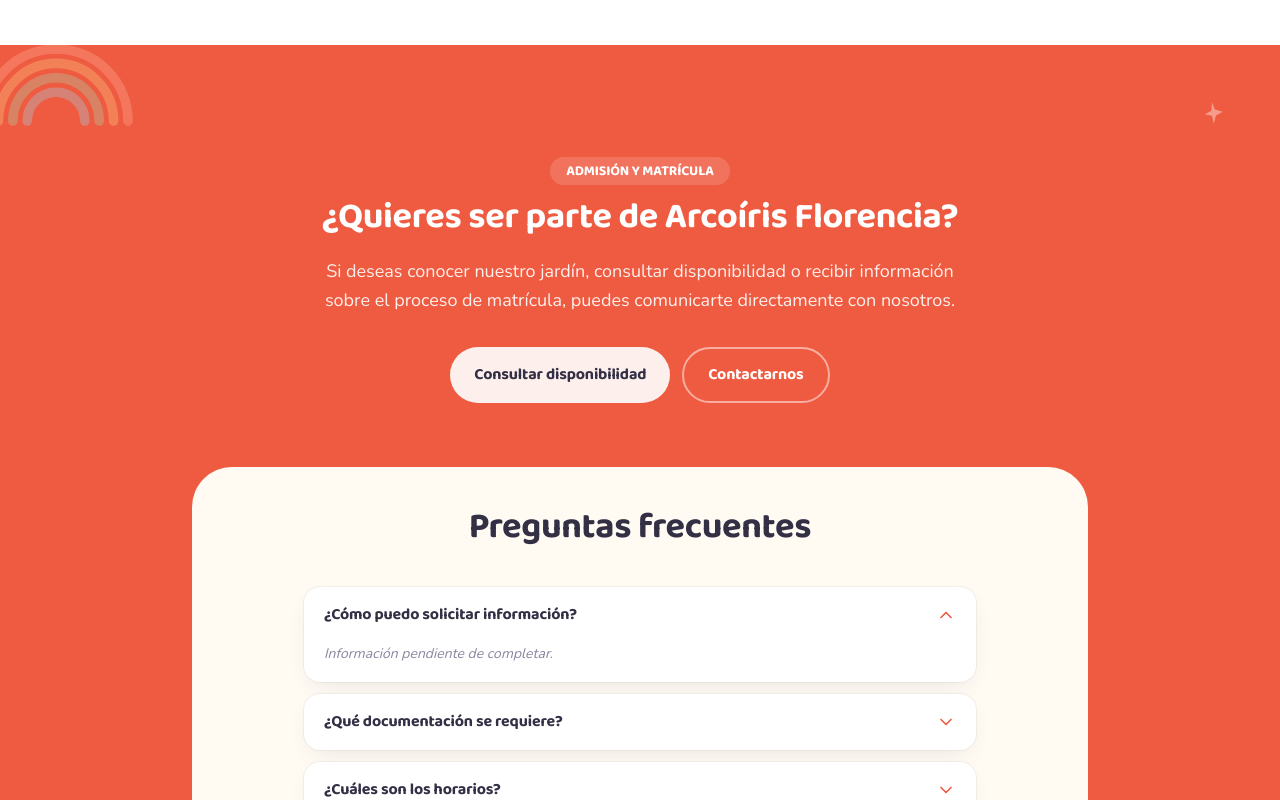
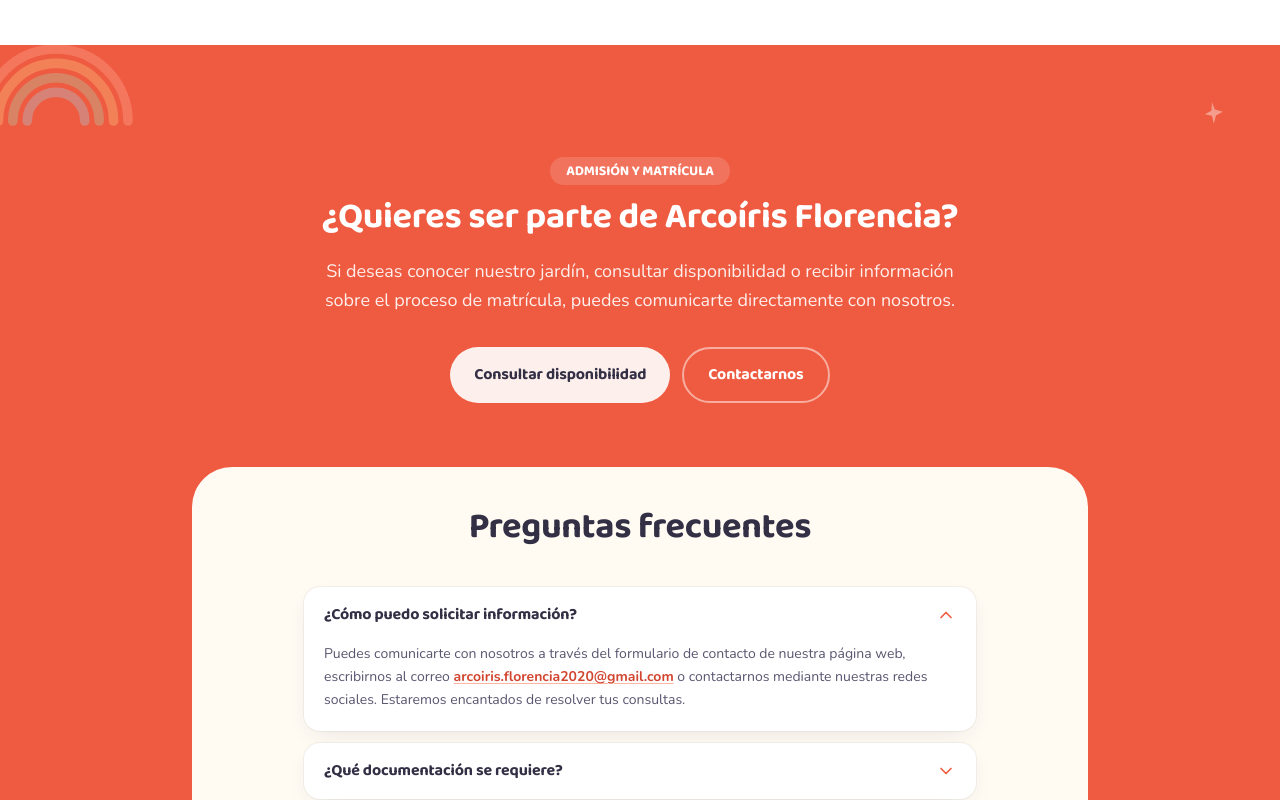
Before and after one commit to cristiangaona83-ui/arcoiris-florencia, a React (Vite) app: page / in a window 1280 px wide. Shown: the part 11200-12000 px from the top of the page. Built offline with nearby package versions, Linux system fonts and the light colour scheme.

Commit message:
Completa sección Preguntas Frecuentes

```diff
--- a/src/components/FaqAccordion.tsx
+++ b/src/components/FaqAccordion.tsx
@@ -1,7 +1,27 @@
-import { useState } from "react";
+import { useState, type ReactNode } from "react";
 import { ChevronDown } from "lucide-react";
 import { faqItems } from "@/data/faq";
+import { siteConfig } from "@/data/siteConfig";
 import { cn } from "@/lib/utils";
+
+/** Resalta en negrita (y como enlace) el correo institucional dentro de la respuesta. */
+function renderAnswer(text: string): ReactNode {
+  if (!siteConfig.email || !text.includes(siteConfig.email)) return text;
+
+  const [before, after] = text.split(siteConfig.email);
+  return (
+    <>
+      {before}
+      <a
+        href={`mailto:${siteConfig.email}`}
+        className="font-bold text-coral-600 underline decoration-coral-200 underline-offset-2 hover:text-coral-700"
+      >
+        {siteConfig.email}
+      </a>
+      {after}
+    </>
+  );
+}
 
 export function FaqAccordion() {
   const [openIndex, setOpenIndex] = useState<number | null>(0);
@@ -48,9 +68,22 @@ export function FaqAccordion() {
               )}
             >
               <div className="overflow-hidden">
-                <p className="px-5 pb-4 text-sm italic leading-relaxed text-ink-faint">
-                  {item.answer}
-                </p>
+                <div className="px-5 pb-5">
+                  <p className="text-sm leading-relaxed text-ink-soft">
+                    {renderAnswer(item.answer)}
+                  </p>
+
+                  {item.showSchedule && siteConfig.schedules.length > 0 && (
+                    <ul className="mt-3 space-y-1.5 border-t border-ink/10 pt-3">
+                      {siteConfig.schedules.map((schedule) => (
+                        <li key={schedule.label} className="text-sm text-ink-soft">
+                          <span className="font-bold text-ink">{schedule.label}:</span>{" "}
+                          {schedule.hours} hrs.
+                        </li>
+                      ))}
+                    </ul>
+                  )}
+                </div>
               </div>
             </div>
           </div>
--- a/src/data/faq.ts
+++ b/src/data/faq.ts
@@ -1,27 +1,34 @@
 export interface FaqItem {
   question: string;
   answer: string;
+  /** Si es true, se agrega debajo la lista de horarios (siteConfig.schedules). */
+  showSchedule?: boolean;
 }
 
 export const faqItems: FaqItem[] = [
   {
     question: "¿Cómo puedo solicitar información?",
-    answer: "Información pendiente de completar.",
+    answer:
+      "Puedes comunicarte con nosotros a través del formulario de contacto de nuestra página web, escribirnos al correo arcoiris.florencia2020@gmail.com o contactarnos mediante nuestras redes sociales. Estaremos encantados de resolver tus consultas.",
   },
   {
     question: "¿Qué documentación se requiere?",
-    answer: "Información pendiente de completar.",
+    answer:
+      "La documentación puede variar según el nivel y el proceso de matrícula. Contáctanos para conocer los antecedentes requeridos y recibir orientación personalizada.",
   },
   {
     question: "¿Cuáles son los horarios?",
-    answer: "Información pendiente de completar.",
+    answer: "Contamos con distintas alternativas de jornada:",
+    showSchedule: true,
   },
   {
     question: "¿Cómo puedo conocer el jardín?",
-    answer: "Información pendiente de completar.",
+    answer:
+      "Puedes contactarnos para coordinar una visita y conocer personalmente nuestras instalaciones, propuesta educativa y los espacios donde niños y niñas desarrollan sus experiencias de aprendizaje.",
   },
   {
     question: "¿Cómo solicitar una entrevista?",
-    answer: "Información pendiente de completar.",
+    answer:
+      "Puedes solicitar una entrevista mediante nuestro formulario de contacto, correo electrónico o redes sociales, indicando tus datos y el motivo de la consulta. Nos comunicaremos contigo para coordinarla.",
   },
 ];
```
